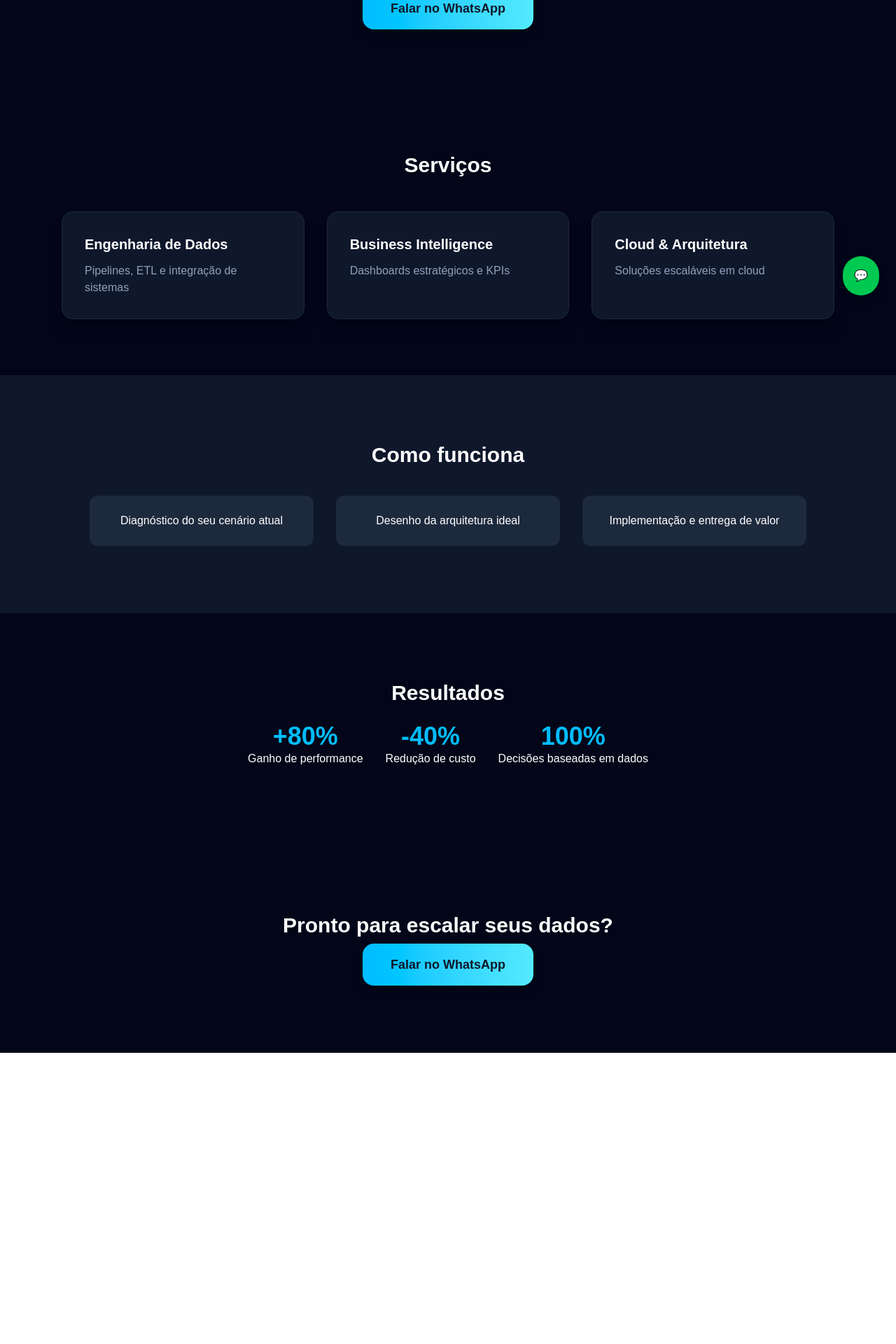
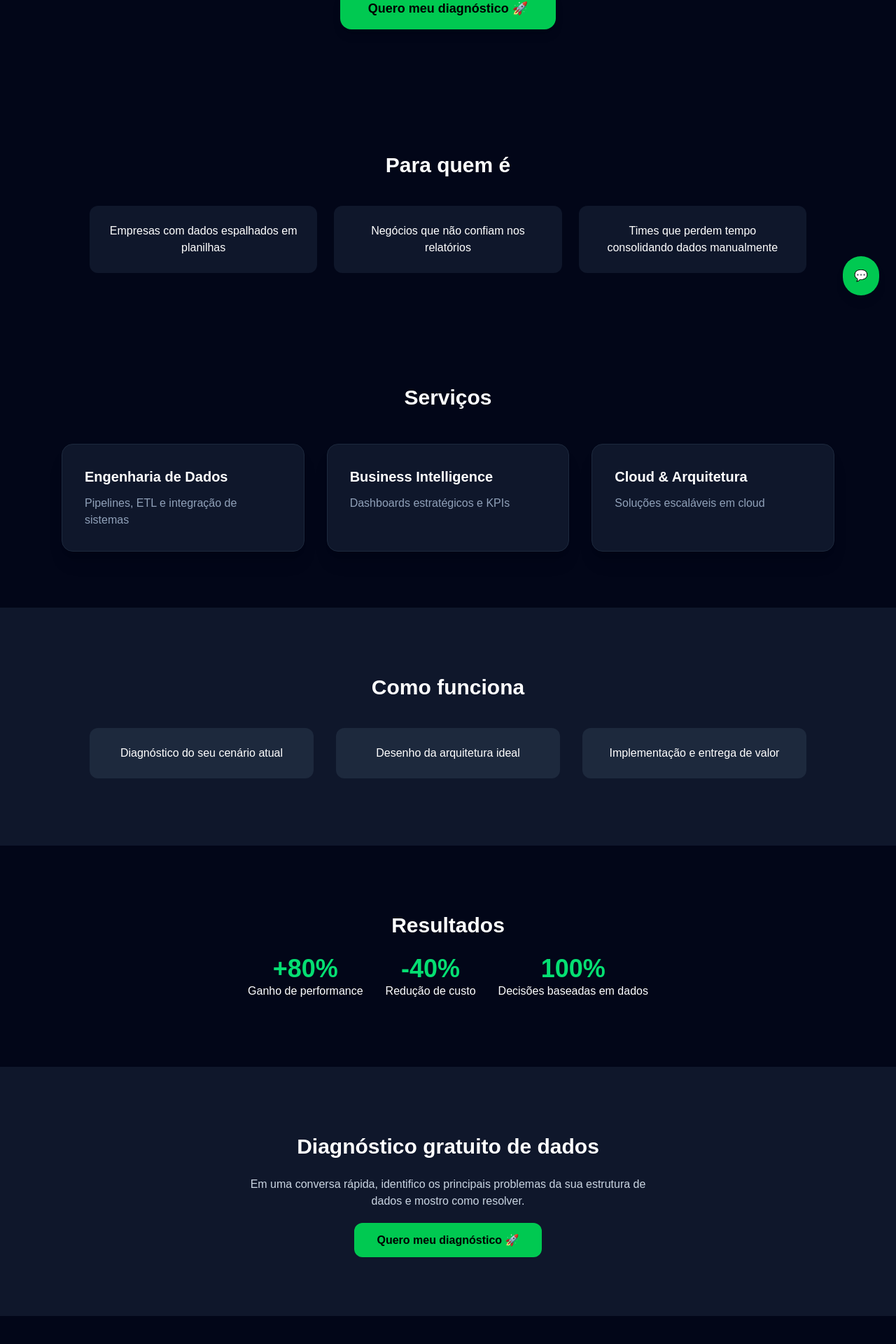
Before and after one commit to wa-data-solutions/wa-data-solutions, a Next.js app: page / in a window 1280 px wide. Shown: the part 354-2274 px from the top of the page at 70% size. Before the commit the page ends 1858 px from the top, so only its background shows below. Built offline with nearby package versions, Linux system fonts and the light colour scheme.

Commit message:
feat: landing otimizada para conversão

```diff
--- a/app/page.tsx
+++ b/app/page.tsx
@@ -5,7 +5,7 @@ import { motion } from "framer-motion";
 export default function Home() {
 
   const whatsappLink =
-    "https://wa.me/5511971802678?text=Olá,%20quero%20falar%20sobre%20engenharia%20de%20dados";
+    "https://wa.me/5511971802678?text=Olá,%20quero%20um%20diagnóstico%20gratuito%20de%20dados";
 
   return (
     <div className="bg-slate-950 text-white min-h-screen">
@@ -27,11 +27,11 @@ export default function Home() {
           animate={{ opacity: 1, y: 0 }}
           className="text-5xl md:text-6xl font-bold mb-6"
         >
-          Transforme dados em decisões estratégicas
+          Organize seus dados, elimine retrabalho e tome decisões com confiança
         </motion.h1>
 
         <p className="text-lg text-slate-300 max-w-2xl mx-auto">
-          Engenharia de Dados, BI e Cloud para empresas que querem escalar com inteligência
+          Ajudo empresas a sair do caos de planilhas e construir uma estrutura de dados escalável com BI, pipelines e cloud
         </p>
 
         <div className="mt-10">
@@ -39,10 +39,27 @@ export default function Home() {
             href={whatsappLink}
             target="_blank"
             rel="noopener noreferrer"
-            className="bg-gradient-to-r from-sky-400 to-cyan-300 text-slate-900 px-10 py-5 rounded-2xl font-semibold text-lg shadow-lg hover:scale-105 transition"
+            className="bg-green-500 text-black px-10 py-5 rounded-2xl font-semibold text-lg shadow-lg hover:scale-105 transition"
           >
-            Falar no WhatsApp
+            Quero meu diagnóstico 🚀
           </a>
+        </div>
+      </section>
+
+      {/* PARA QUEM É */}
+      <section className="py-20 px-6 text-center">
+        <h2 className="text-3xl font-semibold mb-10">Para quem é</h2>
+
+        <div className="grid md:grid-cols-3 gap-6 max-w-5xl mx-auto">
+          {[
+            "Empresas com dados espalhados em planilhas",
+            "Negócios que não confiam nos relatórios",
+            "Times que perdem tempo consolidando dados manualmente"
+          ].map((item, i) => (
+            <div key={i} className="bg-slate-900 p-6 rounded-xl">
+              {item}
+            </div>
+          ))}
         </div>
       </section>
 
@@ -101,24 +118,45 @@ export default function Home() {
         </div>
       </section>
 
-      {/* AUTORIDADE */}
+      {/* RESULTADOS */}
       <section className="py-24 px-6 text-center">
         <h2 className="text-3xl font-semibold mb-6">Resultados</h2>
 
         <div className="flex flex-col md:flex-row gap-8 justify-center">
           <div>
-            <h3 className="text-4xl font-bold text-sky-400">+80%</h3>
+            <h3 className="text-4xl font-bold text-green-400">+80%</h3>
             <p>Ganho de performance</p>
           </div>
           <div>
-            <h3 className="text-4xl font-bold text-sky-400">-40%</h3>
+            <h3 className="text-4xl font-bold text-green-400">-40%</h3>
             <p>Redução de custo</p>
           </div>
           <div>
-            <h3 className="text-4xl font-bold text-sky-400">100%</h3>
+            <h3 className="text-4xl font-bold text-green-400">100%</h3>
             <p>Decisões baseadas em dados</p>
           </div>
         </div>
+      </section>
+
+      {/* OFERTA */}
+      <section className="py-24 text-center bg-slate-900">
+        <h2 className="text-3xl font-semibold mb-6">
+          Diagnóstico gratuito de dados
+        </h2>
+
+        <p className="text-slate-300 max-w-xl mx-auto mb-8">
+          Em uma conversa rápida, identifico os principais problemas da sua estrutura
+          de dados e mostro como resolver.
+        </p>
+
+        <a
+          href={whatsappLink}
+          target="_blank"
+          rel="noopener noreferrer"
+          className="bg-green-500 px-8 py-4 rounded-xl font-semibold text-black"
+        >
+          Quero meu diagnóstico 🚀
+        </a>
       </section>
 
       {/* CTA FINAL */}
@@ -131,9 +169,9 @@ export default function Home() {
           href={whatsappLink}
           target="_blank"
           rel="noopener noreferrer"
-          className="bg-gradient-to-r from-sky-400 to-cyan-300 text-slate-900 px-10 py-5 rounded-2xl font-semibold text-lg shadow-lg hover:scale-105 transition"
+          className="bg-green-500 px-10 py-5 rounded-2xl font-semibold text-lg text-black shadow-lg hover:scale-105 transition"
         >
-          Falar no WhatsApp
+          Quero meu diagnóstico 🚀
         </a>
       </section>
 
```
